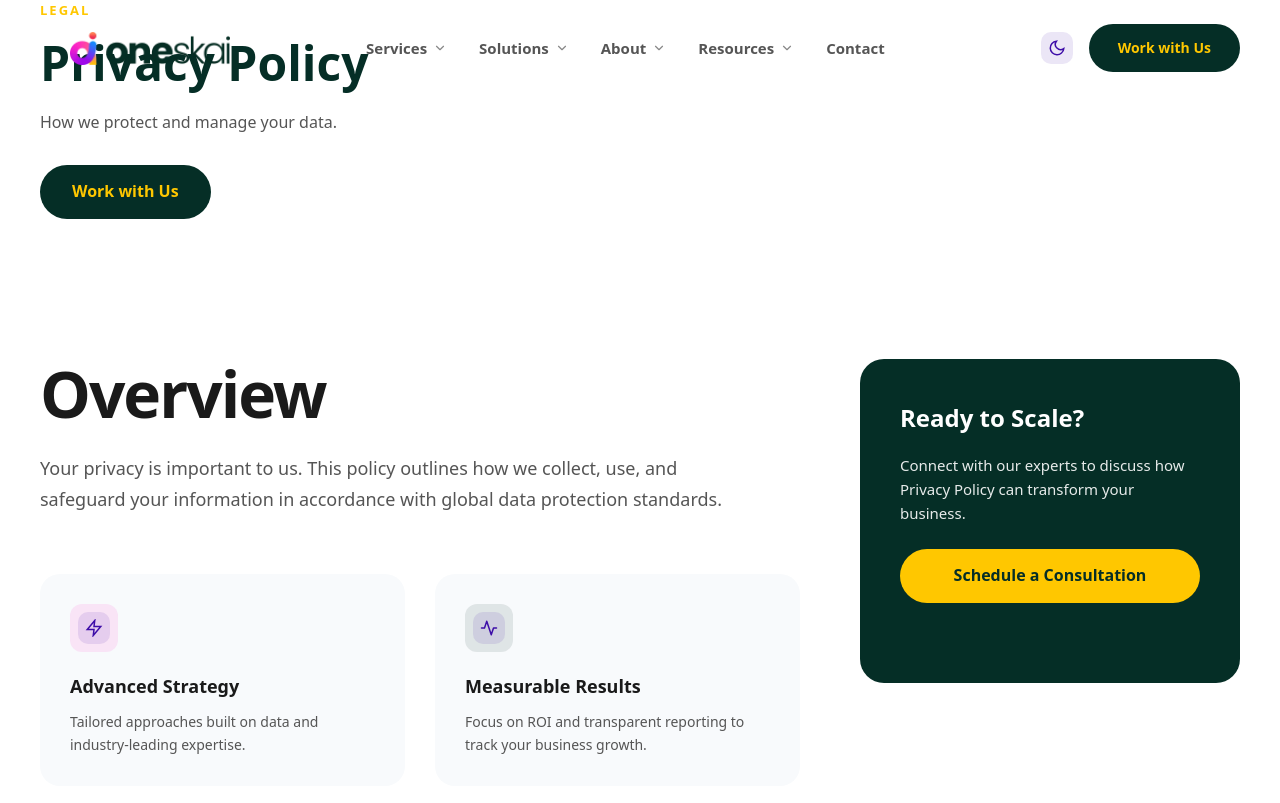
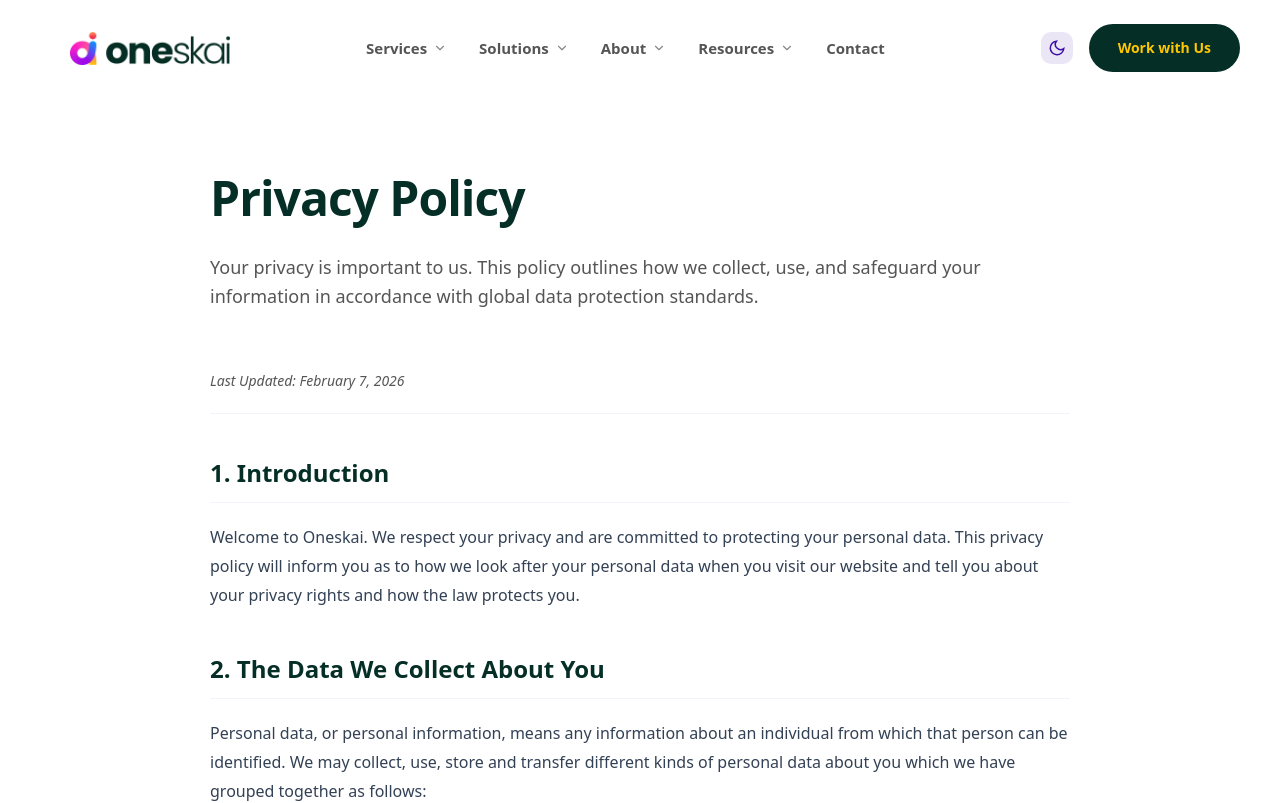
Before and after one commit to oneskai/oneskai.com, a Next.js app: page /privacy in a window 1280 px wide. Shown: the top 803 px of the page. Built offline with nearby package versions, Linux system fonts and the light colour scheme.

Commit message:
Remove redundant hero from legal pages and streamline LegalContent

```diff
--- a/src/app/(site)/privacy/page.tsx
+++ b/src/app/(site)/privacy/page.tsx
@@ -1,4 +1,3 @@
-import { GenericPage } from '@/components/layout/GenericPage/GenericPage';
 import { LegalContent } from '@/components/layout/LegalContent/LegalContent';
 
 export default function PrivacyPage() {
@@ -69,13 +68,12 @@ export default function PrivacyPage() {
 
     return (
         <div className="privacy-policy-page">
-            <GenericPage
-                category="LEGAL"
+            <LegalContent
                 title="Privacy Policy"
-                subtitle="How we protect and manage your data."
-                description="Your privacy is important to us. This policy outlines how we collect, use, and safeguard your information in accordance with global data protection standards."
+                subtitle="Your privacy is important to us. This policy outlines how we collect, use, and safeguard your information in accordance with global data protection standards."
+                sections={sections}
+                lastUpdated="February 7, 2026"
             />
-            <LegalContent sections={sections} lastUpdated="February 7, 2026" />
         </div>
     );
 }
--- a/src/app/(site)/terms/page.tsx
+++ b/src/app/(site)/terms/page.tsx
@@ -1,4 +1,3 @@
-import { GenericPage } from '@/components/layout/GenericPage/GenericPage';
 import { LegalContent } from '@/components/layout/LegalContent/LegalContent';
 
 export default function TermsPage() {
@@ -56,13 +55,12 @@ export default function TermsPage() {
 
     return (
         <div className="terms-of-service-page">
-            <GenericPage
-                category="LEGAL"
+            <LegalContent
                 title="Terms of Service"
-                subtitle="Guidelines for using our platform and services."
-                description="Please read these terms carefully before using our services. They govern your relationship with Oneskai."
+                subtitle="Please read these terms carefully before using our services. They govern your relationship with Oneskai."
+                sections={sections}
+                lastUpdated="February 7, 2026"
             />
-            <LegalContent sections={sections} lastUpdated="February 7, 2026" />
         </div>
     );
 }
--- a/src/components/layout/LegalContent/LegalContent.tsx
+++ b/src/components/layout/LegalContent/LegalContent.tsx
@@ -6,15 +6,22 @@ interface LegalSection {
 }
 
 interface LegalContentProps {
+    title: string;
+    subtitle: string;
     sections: LegalSection[];
     lastUpdated: string;
 }
 
-export function LegalContent({ sections, lastUpdated }: LegalContentProps) {
+export function LegalContent({ title, subtitle, sections, lastUpdated }: LegalContentProps) {
     return (
-        <div className="legal-content-wrapper" style={{ padding: '60px 0', background: '#ffffff' }}>
+        <div className="legal-content-wrapper" style={{ padding: '160px 0 80px', background: '#ffffff' }}>
             <div className="container" style={{ maxWidth: '900px', margin: '0 auto', padding: '0 20px' }}>
-                <div className="last-updated" style={{ fontSize: '14px', color: 'var(--text-gray)', marginBottom: '40px', fontStyle: 'italic' }}>
+                <div className="legal-header" style={{ marginBottom: '60px' }}>
+                    <h1 style={{ fontSize: '48px', fontWeight: 600, color: 'var(--primary-green)', marginBottom: '16px', letterSpacing: '-1px' }}>{title}</h1>
+                    <p style={{ fontSize: '18px', color: 'var(--text-gray)', lineHeight: 1.6 }}>{subtitle}</p>
+                </div>
+
+                <div className="last-updated" style={{ fontSize: '14px', color: 'var(--text-gray)', marginBottom: '40px', fontStyle: 'italic', borderBottom: '1px solid #f1f5f9', paddingBottom: '20px' }}>
                     Last Updated: {lastUpdated}
                 </div>
 
```
